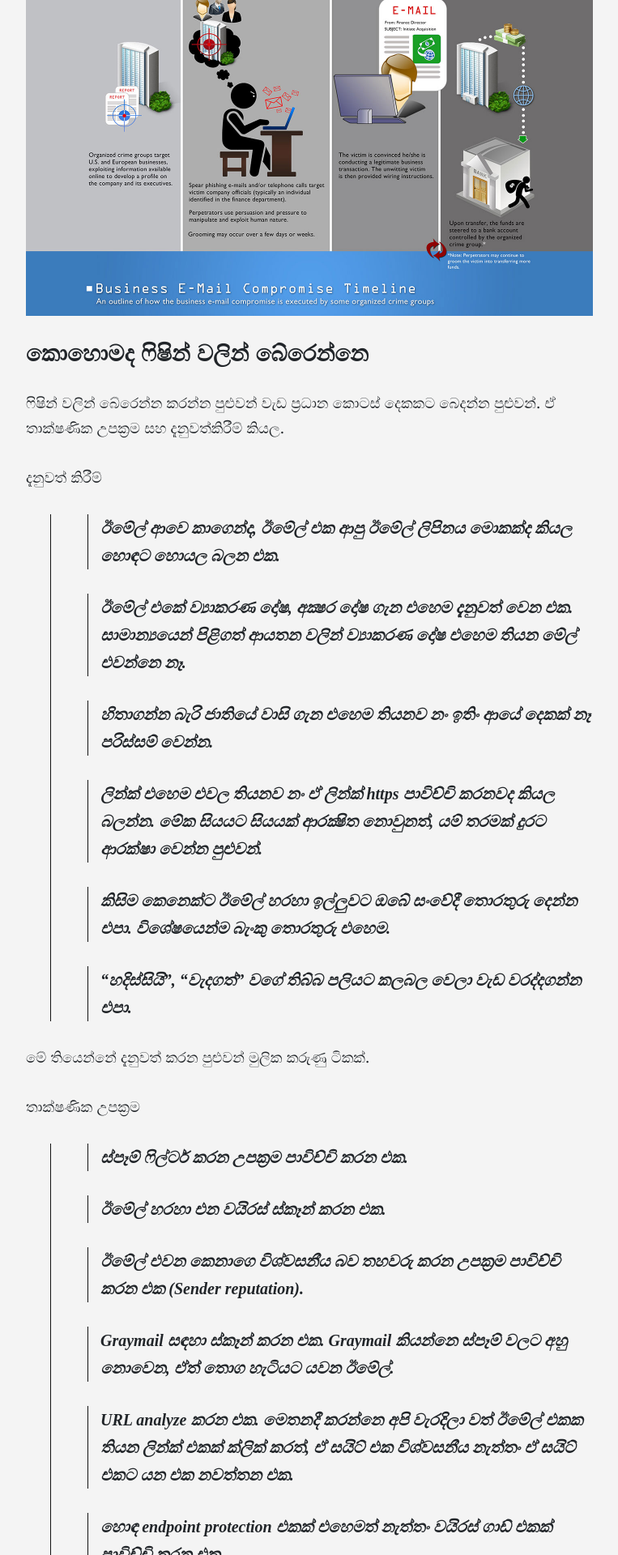
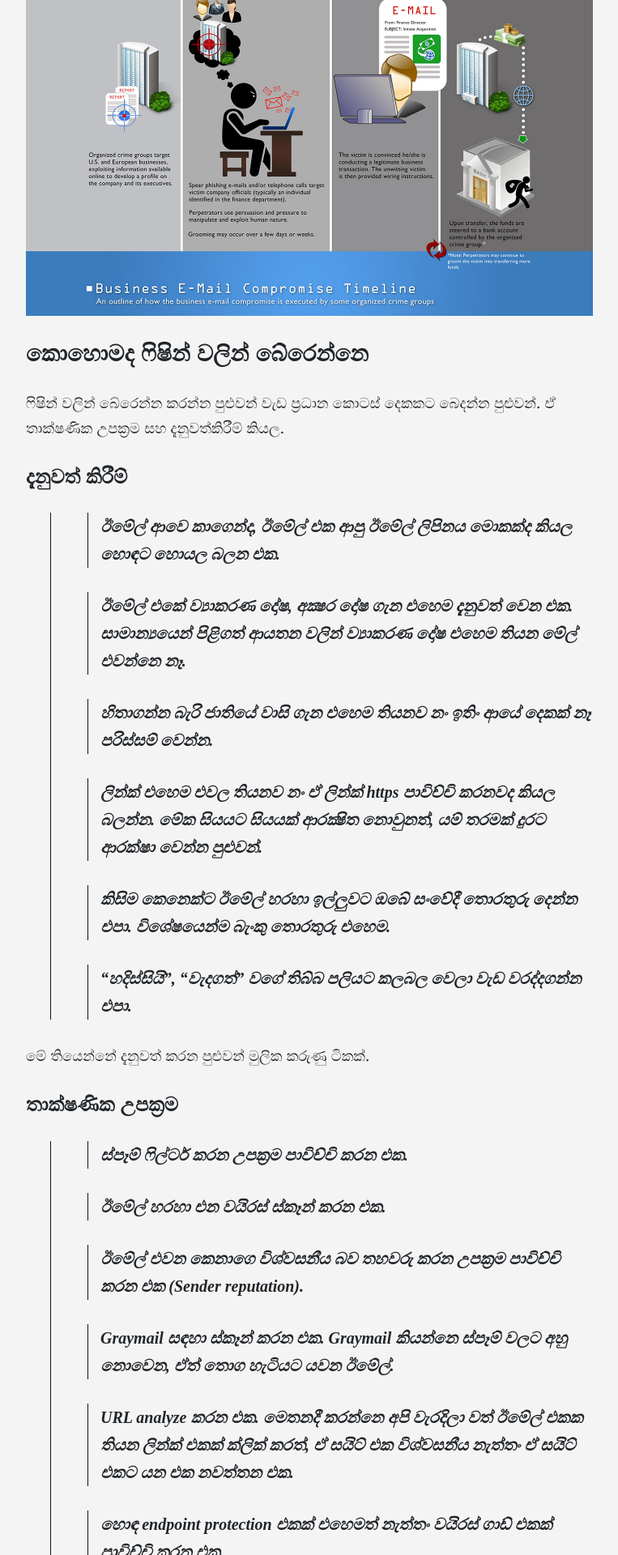
Before and after one commit to kenshare/cs, a Jekyll site: the page built from _posts/2021-07-21-SQL-phishing.md, in a window 1280 px wide. Shown: the part 4480-6400 px from the top of the page at 81% size, without its empty margins (258-1021 px from the left). Built offline with Jekyll 4.4.1, drawn with Linux system fonts in a browser that asks for light colours; nearby versions of some CDN libraries; comment, search, counter and statistics services are not loaded.

```diff
--- a/_posts/2021-07-21-SQL-phishing.md
+++ b/_posts/2021-07-21-SQL-phishing.md
@@ -60,7 +60,7 @@ Voice phishing - ෆෝන් එකෙන් රවට්ටල වැඩ ක
 
 ෆිෂින් වලින් බේරෙන්න කරන්න පුළුවන් වැඩ ප්‍රධාන කොටස් දෙකකට බෙදන්න පුළුවන්. ඒ තාක්ෂණික උපක්‍රම සහ දැනුවත්කිරීම් කියල.
 
-දැනුවත් කිරීම්
+#### දැනුවත් කිරීම්
 
 > > **ඊමේල් ආවෙ කාගෙන්ද, ඊමේල් එක ආපු ඊමේල් ලිපිනය මොකක්ද කියල හොඳට හොයල බලන එක.**
 >
@@ -76,7 +76,7 @@ Voice phishing - ෆෝන් එකෙන් රවට්ටල වැඩ ක
 
 මේ තියෙන්නේ දැනුවත් කරන පුළුවන් මුලික කරුණු ටිකක්.
 
-තාක්ෂණික උපක්‍රම
+#### තාක්ෂණික උපක්‍රම
 
 > > **ස්පෑම් ෆිල්ටර් කරන උපක්‍රම පාවිච්චි කරන එක.**
 >
```
